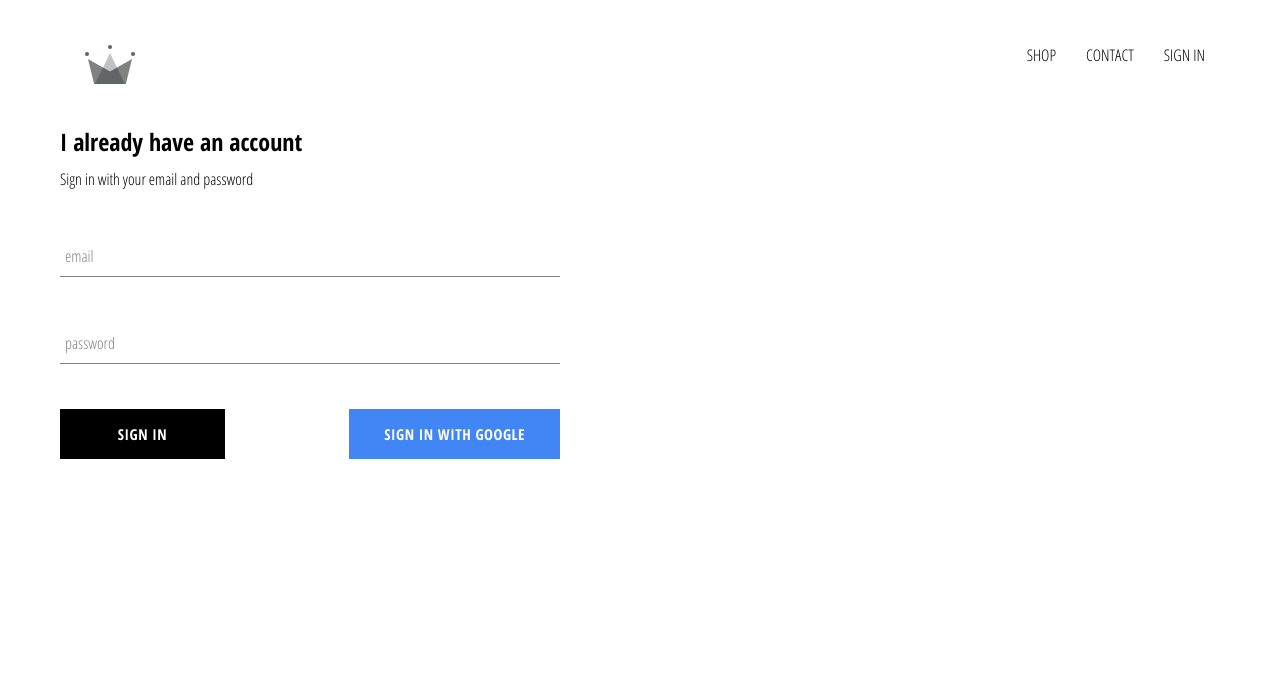
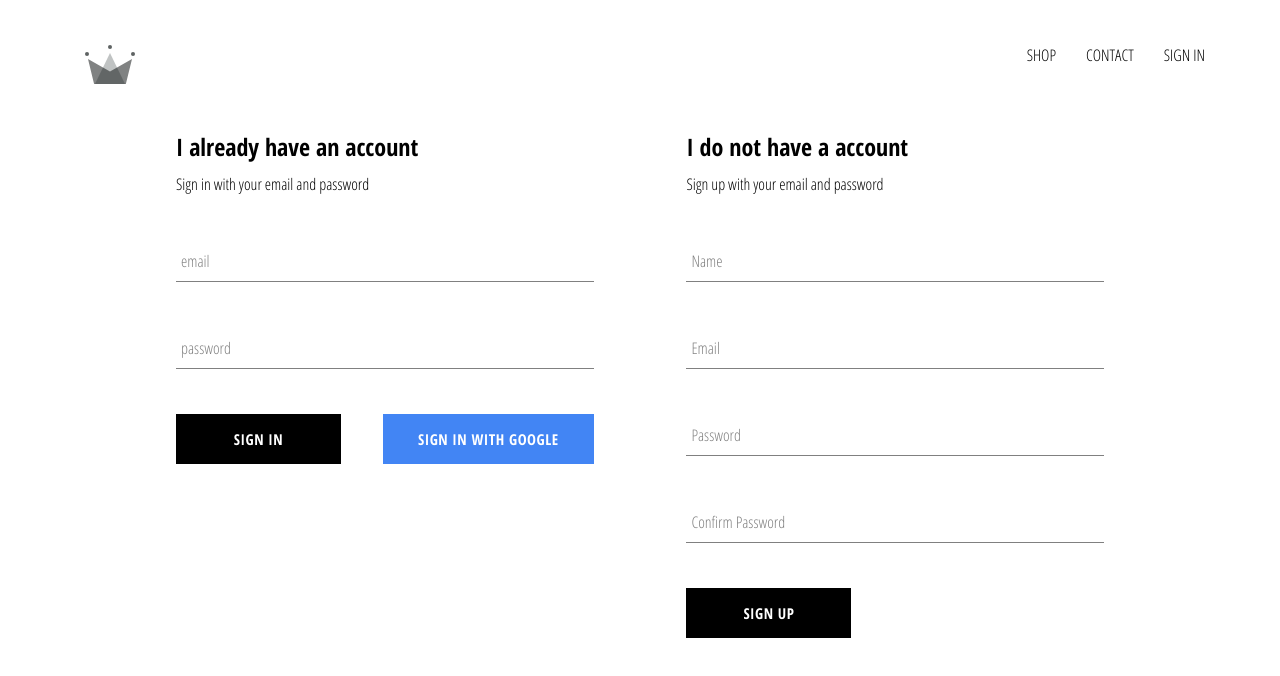
Before and after one commit to andrealigorio/crwn-clothing, a React (Create React App) app: page /signin in a window 1280 px wide. Shown: the top 676 px of the page. Built offline with nearby package versions, Linux system fonts and the light colour scheme; no server answers.

Commit message:
Sign up form

```diff
--- a/src/App.js
+++ b/src/App.js
@@ -4,7 +4,7 @@ import { Route, Switch } from 'react-router-dom';
 import HomePage from './pages/homepage/homepage.component';
 import ShopPage from './pages/shop/shop.component';
 import Header from './components/header/header.component';
-import { auth } from './firebase/firebase.utils';
+import { auth, createUserProfileDocument } from './firebase/firebase.utils';
 import SignInAndSignUpPage from './pages/sign-in-and-sign-up/sign-in-and-sign-up.component';
 
 class App extends React.Component{
@@ -17,9 +17,22 @@ class App extends React.Component{
   unsubscribeFromAuth = null;
 
   componentDidMount() {
-    this.unsubscribeFromAuth = auth.onAuthStateChanged(user => {
-      this.setState({currentUser: user});
-    })
+    this.unsubscribeFromAuth = auth.onAuthStateChanged(async userAuth => {
+      if(userAuth) {
+        const userRef = await createUserProfileDocument(userAuth);
+
+        userRef.onSnapshot(snapShot => {
+          this.setState({
+            currentUser: {
+              id: snapShot.id,
+              ...snapShot.data()
+            }
+          });
+          console.log(this.state);
+      });
+    }
+      this.setState({currentUser: userAuth});
+    });
   }
   componentWillUnmount() {
     this.unsubscribeFromAuth();
--- a/src/components/sign-in/sign-in.style.scss
+++ b/src/components/sign-in/sign-in.style.scss
@@ -1,5 +1,5 @@
 .sign-in {
-    width: 500px;
+    width: 45%;
     display: flex;
     flex-direction: column;
 
--- /dev/null
+++ b/src/components/sign-up/sign-up.component.jsx
@@ -0,0 +1,106 @@
+import React from 'react';
+
+import CustomButton from '../custom-button/custom-button.component';
+import FormInput from '../form-input/form-input.component';
+
+import { auth, createUserProfileDocument } from '../../firebase/firebase.utils';
+
+import './sign-up.style.scss';
+
+class SignUp extends React.Component {
+    constructor() {
+        super();
+
+        this.state = {
+            displayName: '',
+            email: '',
+            password: '',
+            confirmPassword: ''
+        }
+    }
+    handleSubmit = async event => {
+        event.preventDefault();
+
+        const {displayName, email, password, confirmPassword} = this.state;
+
+        if(password !== confirmPassword) {
+            alert("Password don't match");
+            return;
+        }
+
+        try {
+            const {user} = await auth.createUserWithEmailAndPassword(
+                email,
+                password
+            );
+
+            await createUserProfileDocument(user, {displayName});
+
+            this.setState(
+                {
+                    displayName: '',
+                    email: '',
+                    password: '',
+                    confirmPassword: ''
+                }
+            )
+
+        } catch (error) {
+            console.error(error);
+        }
+    }
+    handleChange = (event) => {
+        const {value, name} = event.target;
+        this.setState({[name] : value})
+    }
+    render() {
+        const {displayName, email, password, confirmPassword} = this.state;
+        return (
+            <div className="sign-up">
+                <h2 className="title">
+                    I do not have a account
+                </h2>
+                <span>
+                    Sign up with your email and password
+                </span>
+                <form action="" className="sign-up-form" onSubmit={this.handleSubmit}>
+                    <FormInput
+                        type="text"
+                        name="displayName"
+                        value={displayName}
+                        onChange={this.handleChange}
+                        label="Name"
+                        required
+                    />
+                    <FormInput
+                        type="email"
+                        name="email"
+                        value={email}
+                        onChange={this.handleChange}
+                        label="Email"
+                        required
+                    />
+                    <FormInput
+                        type="password"
+                        name="password"
+                        value={password}
+                        onChange={this.handleChange}
+                        label="Password"
+                        required
+                    />
+                    <FormInput
+                        type="password"
+                        name="confirmPassword"
+                        value={confirmPassword}
+                        onChange={this.handleChange}
+                        label="Confirm Password"
+                        required
+                    />
+                    <CustomButton type="submit">SIGN UP</CustomButton>
+                </form>
+            </div>
+        )
+    }
+}
+
+export default SignUp;
--- /dev/null
+++ b/src/components/sign-up/sign-up.style.scss
@@ -0,0 +1,9 @@
+.sign-up {
+    display: flex;
+    flex-direction: column;
+    width: 45%;
+
+    .title {
+      margin: 10px 0;
+    }
+  }
--- a/src/firebase/firebase.utils.js
+++ b/src/firebase/firebase.utils.js
@@ -12,6 +12,30 @@ const config = {
     measurementId: "G-WM0PECBKZ8"
 };
 
+export const createUserProfileDocument = async (userAuth, additionalData) => {
+    if(!userAuth) return;
+
+    const userRef = firestore.doc(`users/${userAuth.uid}`);
+    const snapShot = await userRef.get();
+
+    if(!snapShot.exists) {
+        const {displayName, email} = userAuth;
+        const createdAt = new Date();
+
+        try {
+            await userRef.set({
+                displayName,
+                email,
+                createdAt,
+                additionalData
+            });
+        } catch (error) {
+            console.log('error creating user', error.message);
+        }
+    }
+
+    return userRef;
+}
 firebase.initializeApp(config);
 
 export const auth = firebase.auth();
--- a/src/pages/sign-in-and-sign-up/sign-in-and-sign-up.component.jsx
+++ b/src/pages/sign-in-and-sign-up/sign-in-and-sign-up.component.jsx
@@ -1,9 +1,13 @@
 import React from 'react';
 import SignIn from '../../components/sign-in/sign-in.component';
+import SignUp from '../../components/sign-up/sign-up.component';
+
+import './sign-in-and-sign-up.style.scss';
 
 const SignInAndSignUpPage = () => (
     <div className="sign-in-and-sign-up">
         <SignIn />
+        <SignUp />
     </div>
 );
 
--- a/src/pages/sign-in-and-sign-up/sign-in-and-sign-up.style.scss
+++ b/src/pages/sign-in-and-sign-up/sign-in-and-sign-up.style.scss
@@ -0,0 +1,6 @@
+.sign-in-and-sign-up {
+    width: 80%;
+    display: flex;
+    justify-content: space-between;
+    margin: 30px auto;
+}
```
